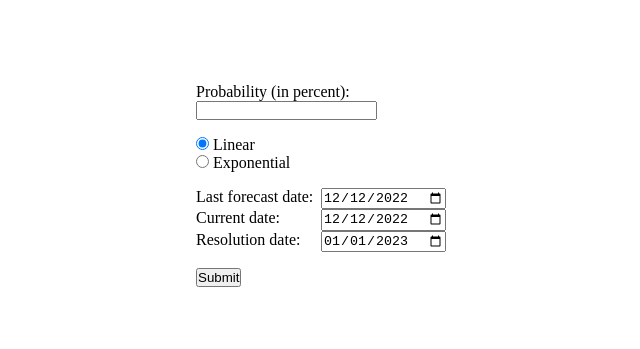
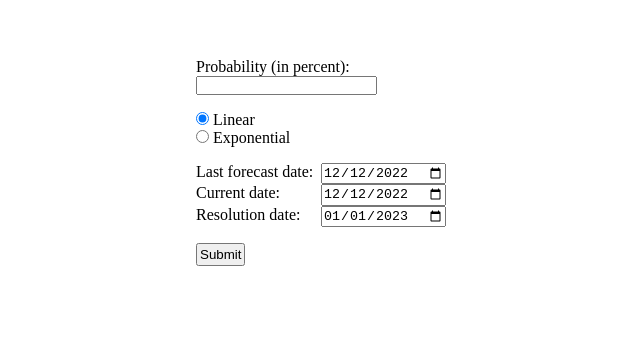
Before and after one commit to TomasPetrikas/Probability-Discounter, a plain HTML site: page index.html in a window 1280 px wide. Shown: the part 198-547 px from the top of the page, without its empty margins (319-959 px from the left). Drawn offline with Linux system fonts and the light colour scheme.

Commit message:
Minor style improvements

```diff
--- a/css/style.css
+++ b/css/style.css
@@ -11,12 +11,18 @@ body {
   min-height: 100vh;
 }
 
+#discounterContainer {
+  max-width: 250px;
+}
+
 button {
   margin: 16px 0px;
+  padding: 2px;
 }
 
 p {
   display: inline-block;
+  min-height: 64px;
 }
 
 #dates, #modes {
@@ -26,7 +32,6 @@ p {
 #dates {
   display: flex;
   flex-wrap: wrap;
-  max-width: 250px;
 }
 
 #dates * {
--- a/index.html
+++ b/index.html
@@ -31,7 +31,7 @@
       </div>
 
       <div><button type="submit">Submit</button></div>
-      <p id="result"></p>
+      <p id="result">&nbsp;</p>
     </form>
   </div>
 </body>
```
